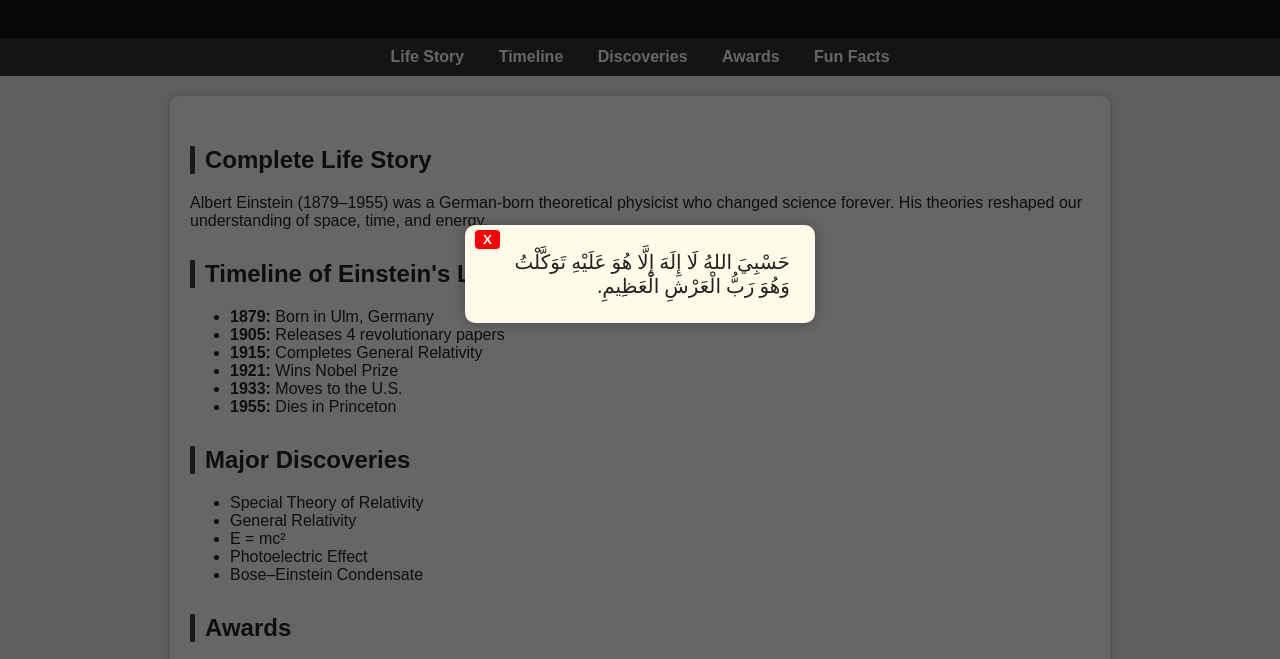
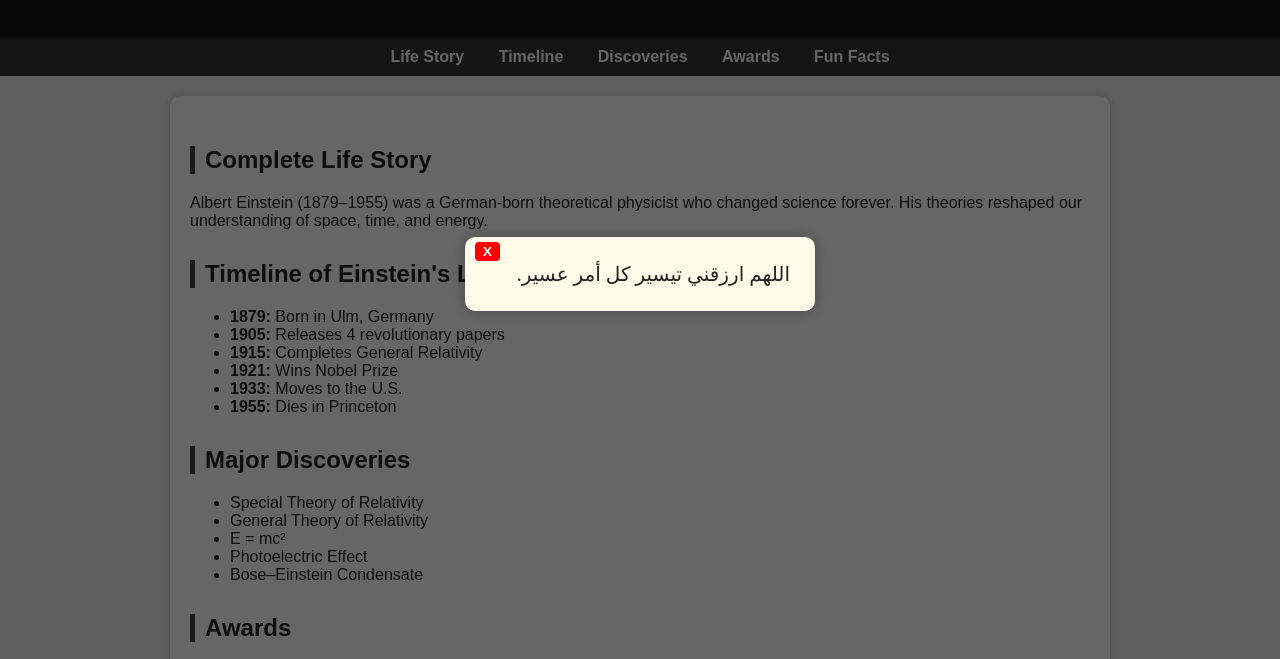
Before and after one commit to ShahimAlabdi/AlbertEinstein, a plain HTML site: page index.html in a window 1280 px wide. Shown: the part 126-785 px from the top of the page. Drawn offline with Linux system fonts and the light colour scheme.

Commit message:
Update index.html

```diff
--- a/index.html
+++ b/index.html
@@ -49,7 +49,7 @@
             margin-top: 30px;
         }
 
-        /* POPUP STYLING */
+        /* POPUP */
         #popup {
             display: none;
             position: fixed;
@@ -135,7 +135,7 @@
     <h2 id="discoveries">Major Discoveries</h2>
     <ul>
         <li>Special Theory of Relativity</li>
-        <li>General Relativity</li>
+        <li>General Theory of Relativity</li>
         <li>E = mc²</li>
         <li>Photoelectric Effect</li>
         <li>Bose–Einstein Condensate</li>
@@ -158,11 +158,50 @@
 
 <script>
     const duaas = [
-        "اللّهُمَّ إِنِّي أَسْأَلُكَ عِلْمًا نَافِعًا، وَرِزْقًا طَيِّبًا، وَعَمَلًا مُتَقَبَّلًا.",
-        "رَبَّنَا لَا تُزِغْ قُلُوبَنَا بَعْدَ إِذْ هَدَيْتَنَا وَهَبْ لَنَا مِنْ لَدُنْكَ رَحْمَةً.",
-        "اللّهُمَّ يَسِّرْ وَلَا تُعَسِّرْ، وَتَمِّمْ بِالْخَيْرِ.",
-        "رَبِّ زِدْنِي عِلْمًا.",
-        "حَسْبِيَ اللهُ لَا إِلَهَ إِلَّا هُوَ عَلَيْهِ تَوَكَّلْتُ وَهُوَ رَبُّ الْعَرْشِ الْعَظِيمِ."
+        "اللهم اغفر لي ولوالدي وللمؤمنين والمؤمنات.",
+        "اللهم اهدني وسددني.",
+        "اللهم اجعلني من التوابين واجعلني من المتطهرين.",
+        "اللهم ارزقني الإخلاص في القول والعمل.",
+        "اللهم إني أسألك الهدى والتقى والعفاف والغنى.",
+        "اللهم إني أعوذ بك من الهم والحزن والعجز والكسل.",
+        "اللهم أعوذ بك من قلب لا يخشع ومن عين لا تدمع.",
+        "اللهم إني أسألك علماً نافعاً ورزقاً طيباً وعملاً متقبلاً.",
+        "رب اغفر لي خطيئتي يوم الدين.",
+        "رب زدني علماً.",
+        "رب اشرح لي صدري ويسر لي أمري.",
+        "اللهم اجعل القرآن ربيع قلبي ونور صدري.",
+        "اللهم إني أسألك الجنة وما قرب إليها من قول وعمل.",
+        "اللهم إني أعوذ بك من النار وما قرب إليها من قول وعمل.",
+        "اللهم ارزقني حسن الخاتمة.",
+        "اللهم اغفر للمسلمين والمسلمات الأحياء منهم والأموات.",
+        "اللهم إنا نسألك العفو والعافية.",
+        "اللهم أعوذ بك من شر نفسي.",
+        "اللهم ثبت قلبي على دينك.",
+        "اللهم إني أعوذ بك من فتنة المحيا والممات.",
+        "رب اجعلني مقيم الصلاة ومن ذريتي.",
+        "ربنا آتنا في الدنيا حسنة وفي الآخرة حسنة وقنا عذاب النار.",
+        "ربنا لا تزغ قلوبنا بعد إذ هديتنا وهب لنا من لدنك رحمة.",
+        "رب احمني من كل سوء وأبعد عني الشر وأهله.",
+        "اللهم ارزقني برّ والديّ.",
+        "اللهم افتح لي أبواب رحمتك.",
+        "اللهم آت نفسي تقواها وزكّها أنت خير من زكّاها.",
+        "اللهم اغفر لي ذنبي كله دقه وجله.",
+        "اللهم يا مقلب القلوب ثبّت قلوبنا على طاعتك.",
+        "اللهم اشف مرضانا ومرضى المسلمين.",
+        "اللهم اكتب لي الخير حيث كان.",
+        "اللهم مصرف القلوب صرف قلبي على طاعتك.",
+        "اللهم اجعل أعمالي خالصة لوجهك.",
+        "اللهم احفظني من بين يديّ ومن خلفي.",
+        "اللهم إني أعوذ بك من الكفر والفقر.",
+        "اللهم إني أعوذ بك من الجبن والبخل.",
+        "اللهم إني أعوذ بك من زوال نعمتك.",
+        "اللهم إني أسألك رحمة تهدي بها قلبي.",
+        "اللهم إنك عفو تحب العفو فاعف عني.",
+        "اللهم اجعل آخر كلامي في الدنيا لا إله إلا الله.",
+        "حسبي الله ونعم الوكيل.",
+        "اللهم كن لي ولا تكن علي.",
+        "اللهم اجعلني من عبادك الصالحين.",
+        "اللهم ارزقني تيسير كل أمر عسير."
     ];
 
     window.onload = function () {
@@ -171,7 +210,7 @@
         const randomDuaa = duaas[Math.floor(Math.random() * duaas.length)];
 
         duaaText.innerText = randomDuaa;
-        popup.style.display = "flex"; // Show popup
+        popup.style.display = "flex";
     };
 
     document.getElementById("close-btn").onclick = function () {
```
